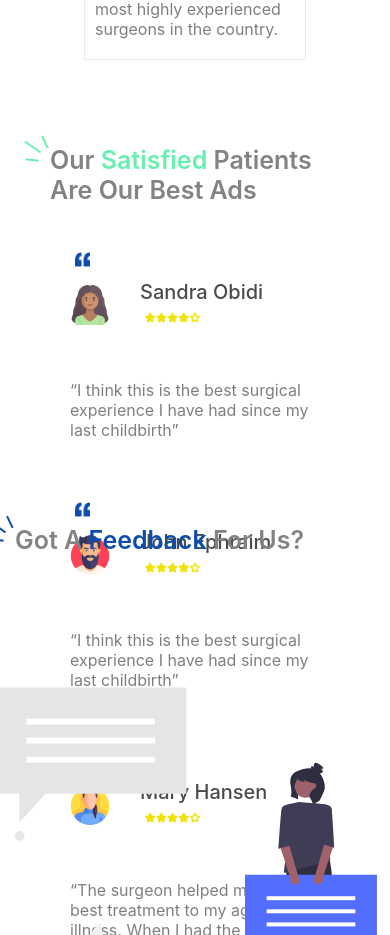
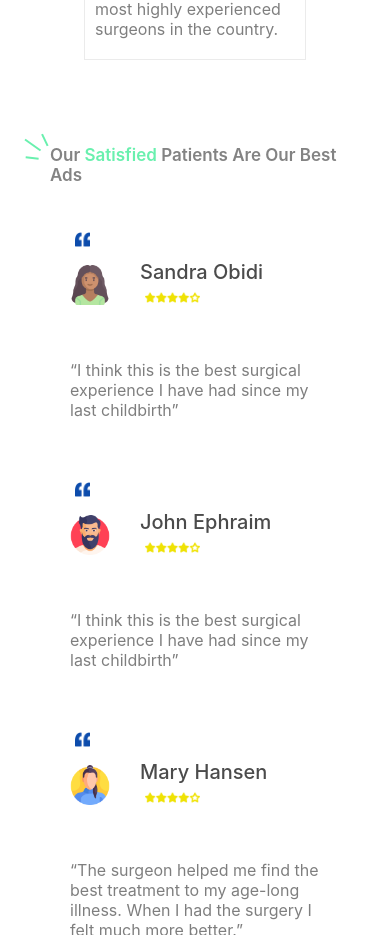
Before and after one commit to ObinnaKelvin/sapphire, a React (Create React App) app: page / in a window 390 px wide. Shown: the part 2800-3735 px from the top of the page. Built offline with nearby package versions, Linux system fonts and the light colour scheme.

Commit message:
Adjusted Review section(temporarily) on frontend to be mobile-friendly

```diff
--- a/src/View/components/reviews/review.scss
+++ b/src/View/components/reviews/review.scss
@@ -145,3 +145,35 @@
 
     }
 }
+
+
+@media only screen and (min-width: 320px) and (max-width: 400px){ //Mobile
+
+    .review-container {
+
+        .review-wrapper {
+            height: max-content;
+
+            .review-header {
+
+                .spikes {
+                    margin: -3px 0px 0px 2px;
+                }
+
+                .review-header-text {
+                    margin: 5px 20px;
+                    color: #838383;
+                    font-size: 17px;
+                    font-weight: 600;
+
+                    span {
+                        color: #69F0AE;
+                    }
+
+                }
+            }
+        }
+
+    }
+
+}
```
